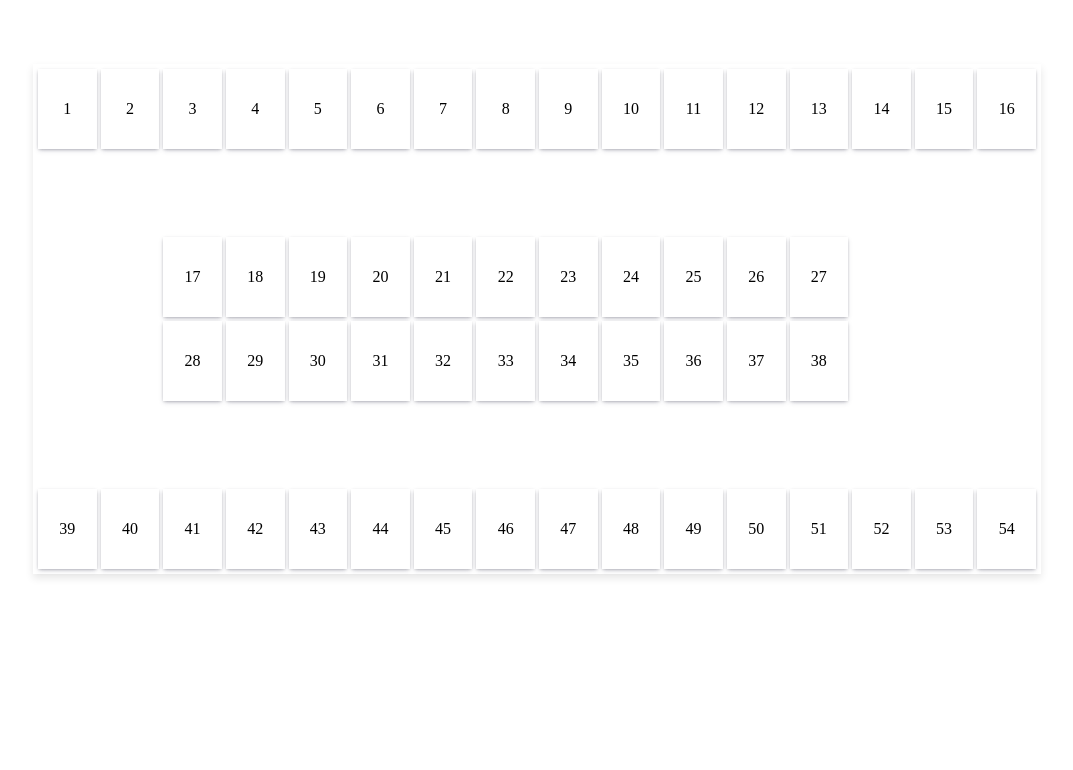
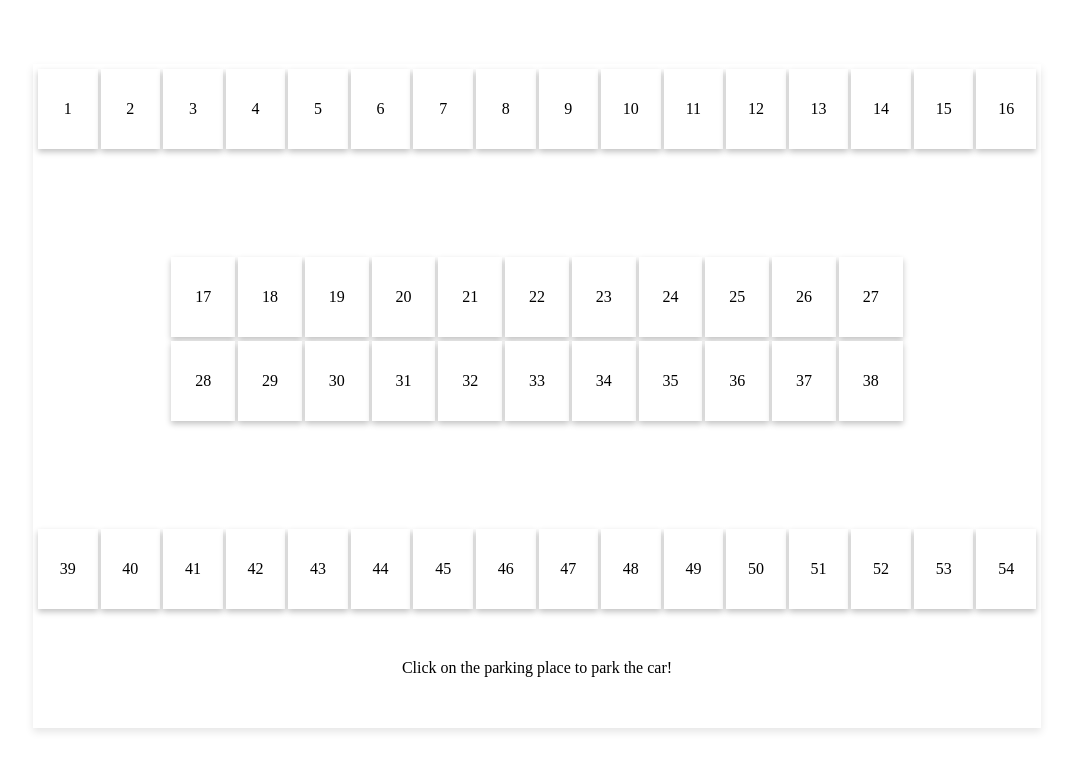
Before and after one commit to jecinacDarko/_parking_lot, a React (Vite) app: page / in a window 1280 px wide. Shown: the top 770 px of the page, without its empty margins (103-1176 px from the left). Built offline with nearby package versions, Linux system fonts and the light colour scheme.

Commit message:
layout simplified

```diff
--- a/src/components/ParkingLot.css
+++ b/src/components/ParkingLot.css
@@ -1,31 +1,41 @@
 .parking-lot {
   display: grid;
-  grid-template-columns: repeat(16, 1fr);
-  grid-template-rows: repeat(6, 80px);
+  grid-template-rows: 80px 100px 80px 80px 100px 80px;
   gap: 4px;
   border: 1px solid var(--main-border);
   margin: 64px 128px;
   box-shadow: rgba(0, 0, 0, 0.1) 0px 4px 8px;
-  padding:5px;
+  padding: 5px;
+  text-align: center;
 }
 
-.grid-container {
-  display: grid;
-  grid-template-columns: repeat(16, 1fr);
-  grid-template-rows: repeat(6, 80px);
-  gap: 5px;
+.parking-lot p {
+  padding:30px;
 }
 
-.r2 {
-  grid-area: r2;
-  height: 80px;
+.top-row,
+.bottom-row {
+  display: flex;
+  justify-content: center;
+  gap: 3px;
 }
 
-.r3, .r4 {
-  grid-area: auto / 3 / auto / 14;
+.inner-row {
+  display: grid;
+  grid-template-columns: repeat(15, 1fr);
+  gap:3px;
 }
 
-.r5 {
-  grid-area: r5;
-  height: 80px;
+.separator {
+  height: 100px;
 }
+
+.blank {
+  flex-grow: 1;
+  flex-basis: 0;
+}
+
+.ParkingPlace {
+  flex-grow: 1;
+  flex-basis: 0;
+}
--- a/src/components/ParkingLot.jsx
+++ b/src/components/ParkingLot.jsx
@@ -3,43 +3,61 @@ import ParkingPlace from './ParkingPlace';
 import './ParkingLot.css';
 
 const ParkingLot = () => {
-  const isValidPlace = (row, col) => {
-    return !(
-      row === 2 ||
-      row === 5 ||
-      (row === 3 && (col <= 2 || col >= 14)) ||
-      (row === 4 && (col <= 2 || col >= 14))
+  const parkingPlaces = Array.from({ length: 54 }, (place, i) => i + 1);
+
+  const TopRow = (start, end) => {
+    return parkingPlaces.slice(start, end).map((placeNumber) => (
+      <ParkingPlace key={placeNumber} number={placeNumber} />
+    ));
+  };
+
+  const InnerRow1 = (start, end) => {
+    return (
+      <>
+        <div className="blank" />
+        <div className="blank" />
+        {parkingPlaces.slice(start, end).map((placeNumber) => (
+          <ParkingPlace key={placeNumber} number={placeNumber} />
+        ))}
+        <div className="blank" />
+        <div className="blank" />
+      </>
     );
   };
 
-  let placeNumberCounter = 1;
+  const InnerRow2 = (start, end) => {
+    return (
+      <>
+        <div className="blank" />
+        <div className="blank" />
+        {parkingPlaces.slice(start, end).map((placeNumber) => (
+          <ParkingPlace key={placeNumber} number={placeNumber} />
+        ))}
+        <div className="blank" />
+        <div className="blank" />
+      </>
+    );
+  };
 
-  const gridItems = Array.from({ length: 6 * 16 }, (_, index) => {
-    const row = Math.floor(index / 16) + 1;
-    const col = (index % 16) + 1;
+  const BottomRow = (start, end) => {
+    return parkingPlaces.slice(start, end).map((placeNumber) => (
+      <ParkingPlace key={placeNumber} number={placeNumber} />
+    ));
+  };
 
-    if (isValidPlace(row, col)) {
-      const placeNumber = placeNumberCounter;
-      placeNumberCounter++;
-
-      return (
-        <div
-          className="parking-place-wrapper"
-          key={`${row}-${col}`}
-          style={{
-            gridColumn: col,
-            gridRow: row,
-          }}
-        >
-          <ParkingPlace number={placeNumber} />
-        </div>
-      );
-    }
-
-    return null;
-  }).filter(Boolean);
-
-  return <div className="parking-lot">{gridItems}</div>;
+  return (
+    <>
+      <div className="parking-lot">
+        <div className="top-row">{TopRow(0, 16)}</div>
+        <div className="separator" />
+        <div className="inner-row first">{InnerRow1(16, 27)}</div>
+        <div className="inner-row">{InnerRow2(27, 38)}</div>
+        <div className="separator" />
+        <div className="bottom-row">{BottomRow(38, 54)}</div>
+        <p>Click on the parking place to park the car!</p>
+     </div>
+    </>
+  );
 };
 
 export default ParkingLot;
--- a/src/components/ParkingPlace.css
+++ b/src/components/ParkingPlace.css
@@ -7,7 +7,6 @@
   align-items: center;
   color: #000;
   box-shadow: rgba(0, 0, 0, 0.24) 0px 3px 6px;
-  box-shadow: rgba(50, 50, 93, 0.25) 0px 2px 5px -1px, rgba(0, 0, 0, 0.3) 0px 1px 3px -1px;
 }
 
 .parking-place.occupied {
--- a/src/components/ParkingPlace.jsx
+++ b/src/components/ParkingPlace.jsx
@@ -1,5 +1,3 @@
-// ParkingPlace.js
-
 import React, { useState, useCallback } from 'react';
 import './ParkingPlace.css';
 
--- a/src/index.css
+++ b/src/index.css
@@ -1,9 +1,4 @@
 * {
-  font-family: Inter, system-ui, Avenir, Helvetica, Arial, sans-serif;
-  line-height: 1.5;
-  font-weight: 400;
-  color: rgba(255, 255, 255, 0.87);
-  background-color: #242424;
   box-sizing: border-box;
   margin: 0;
   padding: 0;
```
